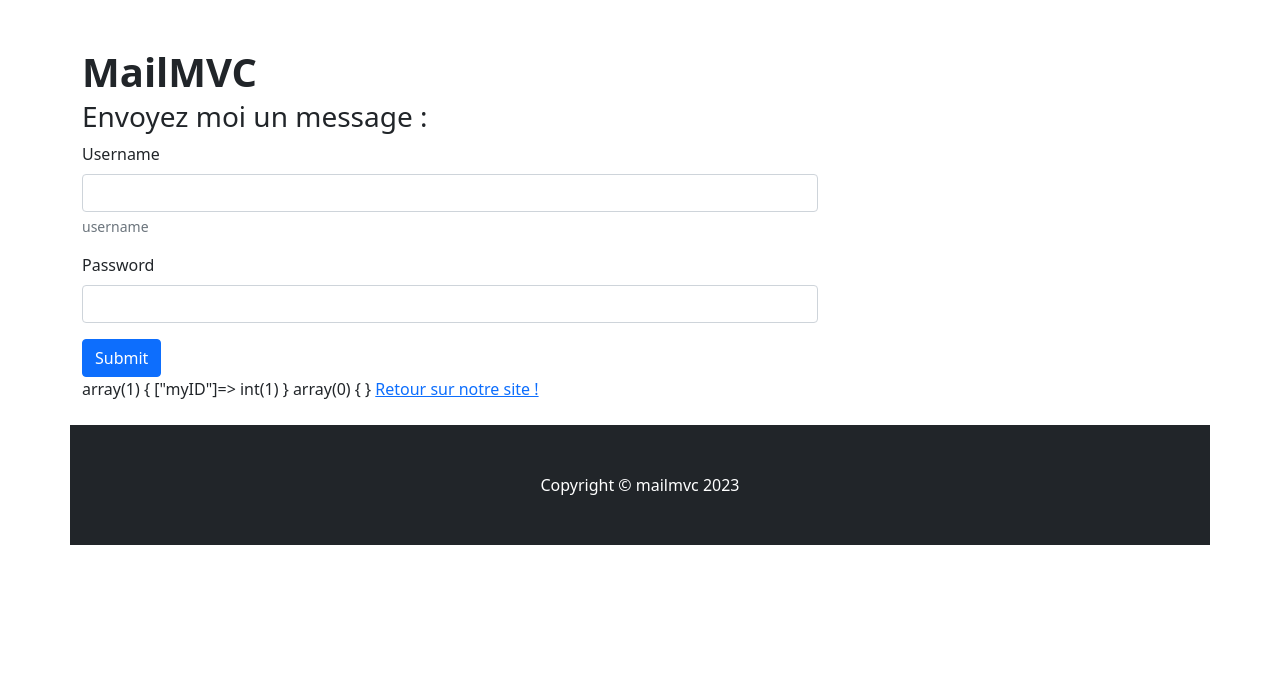
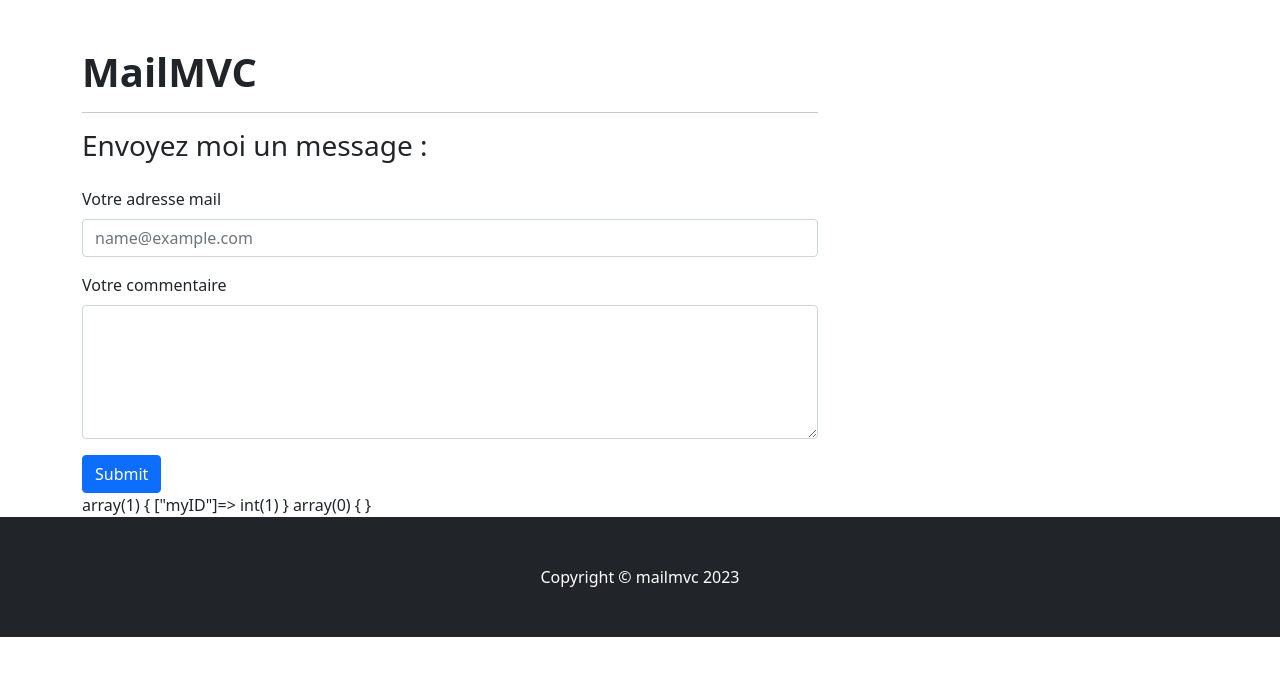
Before and after one commit to WebDevCF2m2022/mailmvc, a PHP site: page /index.php in a window 1280 px wide. Shown: the part 56-732 px from the top of the page. Run offline with PHP 8.4, Linux system fonts and the light colour scheme; the visitor is signed in with stand-in values (Sample User, id 1); a stand-in replaces the project's code that opens the database connection; some libraries are stand-ins or nearby versions.

Commit message:
message view

```diff
--- a/view/publicView.php
+++ b/view/publicView.php
@@ -57,8 +57,11 @@
             <header class="mb-4">
                 <!-- Post title-->
                 <h1 class="fw-bolder mb-1">MailMVC</h1>
+                <hr>
 
                 <h3>Envoyez moi un message : </h3>
+            </header>
+
             <form method="POST" action="" name="messages">
                 <div class="mb-3">
                     <?php
@@ -68,14 +71,14 @@
                     <?php
                     endif;
                     ?>
-                        <label for="exampleInputEmail1" class="form-label">Username</label>
-                        <input name="username" type="text" class="form-control" id="exampleInputEmail1"
-                               aria-describedby="emailHelp" required>
-                        <div id="emailHelp" class="form-text">username</div>
+                    <label for="exampleFormControlInput1" class="form-label">Votre adresse mail</label>
+                    <input name="messagesmail" type="email" class="form-control" id="exampleFormControlInput1"
+                           placeholder="name@example.com" required>
                 </div>
                 <div class="mb-3">
-                        <label for="exampleInputPassword1" class="form-label">Password</label>
-                        <input name="userpwd" type="password" class="form-control" id="exampleInputPassword1" required>
+                    <label for="exampleFormControlTextarea1" class="form-label">Votre commentaire</label>
+                    <textarea name="messagestext" class="form-control" id="exampleFormControlTextarea1" rows="5"
+                              required></textarea>
                 </div>
 
                 <button type="submit" class="btn btn-primary">Submit</button>
@@ -84,12 +87,10 @@
             var_dump($_SESSION, $_POST);
             ?>
 
-                <a href="./">Retour sur notre site !</a>
-            </header>
-
 
         </div>
-
+    </div>
+</div>
 <!-- Footer-->
 <footer class="py-5 bg-dark">
     <div class="container"><p class="m-0 text-center text-white">Copyright &copy; mailmvc <?= date("Y") ?></p>
```
Lines whose indentation alone changed are shown as unchanged.
